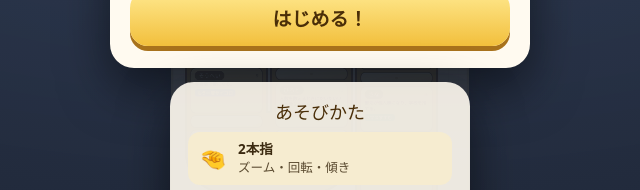
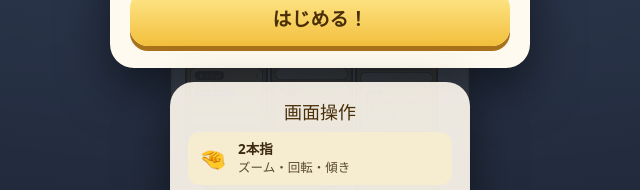
Before and after one commit to jinBb-shark/tb-sugoroku, a plain HTML site: page index.html in a window 1280 px wide. Shown: the part 451-641 px from the top of the page, 320-960 px from the left. Drawn offline with Linux system fonts and the light colour scheme; a web font is replaced by a local one.

Commit message:
見出しを「画面操作」に変更
Co-Authored-By: Claude Opus 5.5 <noreply@anthropic.com>
Claude-Session: https://claude.ai/code/session_017e1hVWkRYU3e22sgA3sFTf

```diff
--- a/index.html
+++ b/index.html
@@ -243,7 +243,7 @@ button{font:inherit;cursor:pointer;border:0}
     <button class="go" id="startBtn">はじめる！</button>
   </div>
   <div class="card howto">
-    <div class="ht">あそびかた</div>
+    <div class="ht">画面操作</div>
     <ul>
       <li><b>🤏</b><span><em>2本指</em>ズーム・回転・傾き</span></li>
       <li><b>📖</b><span><em>マスをタップ</em>そのマスのエピソードが読めます</span></li>
```
